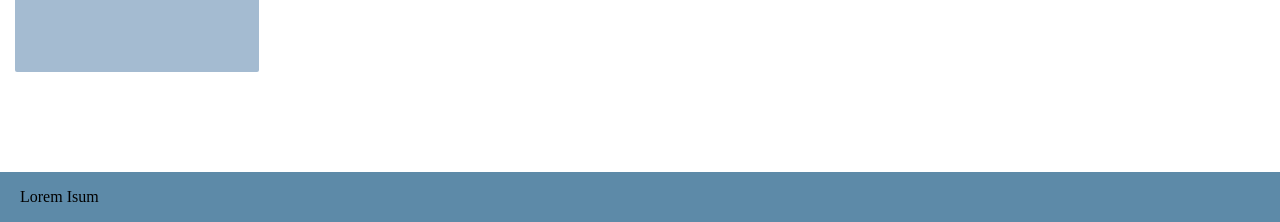
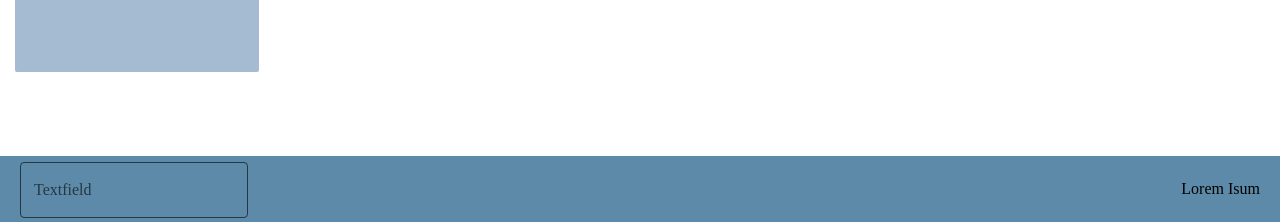
Before and after one commit to dersimoezdag/tiles_landingpage, an Eleventy site: page src/index.html in a window 1280 px wide. Shown: the part 578-800 px from the top of the page. Built offline with nearby package versions, Linux system fonts and the light colour scheme; Eleventy itself is replaced by a stand-in of ours; files that its build step writes are made by us from their sources; what eleventy-sass would draw is missing.

Commit message:
added new txtbox

```diff
--- a/src/index.html
+++ b/src/index.html
@@ -16,13 +16,6 @@
 
     <section class="main-content">
       <div class="container">
-        <!-- <div class="material-textfield">
-          <label for="username">Was suchst du?</label>
-          <input type="text" id="username" name="username" required />
-          <span class="highlight"></span>
-          <span class="bar"></span>
-        </div> -->
-
         <div class="row">
           <div class="col-xs-12 col-sm-6 col-md-4 col-xl-2">
             <div class="featureBox">
@@ -101,6 +94,12 @@
 
     <div class="footer-bar">
       <div class="footer-bar-content">
+        <div class="search">
+          <label class="pure-material-textfield-outlined">
+            <input placeholder=" " />
+            <span>Textfield</span>
+          </label>
+        </div>
         <p>Lorem Isum</p>
       </div>
     </div>
--- a/src/script/bundle.js
+++ b/src/script/bundle.js
@@ -1,6 +1,5 @@
 function start() {
-    console.log('test')
-
+  console.log('test');
 }
 
 window.onload = start();
--- a/src/style/_input.scss
+++ b/src/style/_input.scss
@@ -1,83 +1,173 @@
-.material-textfield {
-    position: relative;
-    margin-bottom: 45px;
-    max-width: 8rem;
+.pure-material-textfield-outlined {
+  --pure-material-safari-helper1: rgb(var(--pure-material-primary-rgb, 33, 150, 243));
+  position: relative;
+  display: inline-block;
+  padding-top: 6px;
+  font-size: 16px;
+  line-height: 1.5;
+  overflow: hidden;
 
-    label {
-      color: #999;
-      font-size: 18px;
-      font-weight: normal;
-      position: absolute;
-      pointer-events: none;
-      left: 5px;
-      top: 10px;
-      transition: 0.2s ease all;
-    }
+  /* Input, Textarea */
+  & > input,
+  & > textarea {
+    box-sizing: border-box;
+    margin: 0;
+    border: solid 1px; /* Safari */
+    border-color: rgba(var(--pure-material-onsurface-rgb, 0, 0, 0), 0.6);
+    border-top-color: transparent;
+    border-radius: 4px;
+    padding: 15px 13px 15px;
+    width: 100%;
+    height: inherit;
+    color: rgba(var(--pure-material-onsurface-rgb, 0, 0, 0), 0.87);
+    background-color: transparent;
+    box-shadow: none; /* Firefox */
+    font-family: inherit;
+    font-size: inherit;
+    line-height: inherit;
+    caret-color: rgb(var(--pure-material-primary-rgb, 33, 150, 243));
+    transition: border 0.2s, box-shadow 0.2s;
+  }
 
-    input {
-      font-size: 18px;
-      padding: 10px 10px 10px 5px;
-      display: block;
-      width: 100%;
-      border: none;
-      border-bottom: 1px solid $primary;
-      background-color: transparent;
-      color: $primary;
-      border-radius: 0;
-      &:focus {
-        outline: none;
-      }
-      &:valid ~ label,
-      &:focus ~ label {
-        top: -20px;
-        font-size: 14px;
-        color: $primary;
-      }
-    }
+  /* Span */
+  & > input + span,
+  & > textarea + span {
+    position: absolute;
+    top: 0;
+    left: 0;
+    display: flex;
+    border-color: rgba(var(--pure-material-onsurface-rgb, 0, 0, 0), 0.6);
+    width: 100%;
+    max-height: 100%;
+    color: rgba(var(--pure-material-onsurface-rgb, 0, 0, 0), 0.6);
+    font-size: 75%;
+    line-height: 15px;
+    cursor: text;
+    transition: color 0.2s, font-size 0.2s, line-height 0.2s;
+  }
 
-    .bar {
-      position: relative;
-      display: block;
-      width: 100%;
-      &::before {
-        content: '';
-        height: 2px;
-        width: 0;
-        bottom: 0;
-        position: absolute;
-        background: $primary;
-        transition: 0.2s ease all;
-      }
-    }
+  /* Corners */
+  & > input + span::before,
+  & > input + span::after,
+  & > textarea + span::before,
+  & > textarea + span::after {
+    content: '';
+    display: block;
+    box-sizing: border-box;
+    margin-top: 6px;
+    border-top: solid 1px;
+    border-top-color: rgba(var(--pure-material-onsurface-rgb, 0, 0, 0), 0.6);
+    min-width: 10px;
+    height: 8px;
+    pointer-events: none;
+    box-shadow: inset 0 1px transparent;
+    transition: border-color 0.2s, box-shadow 0.2s;
+  }
 
-    input:focus ~ .bar::before {
-      width: 100%;
-    }
+  & > input + span::before,
+  & > textarea + span::before {
+    margin-right: 4px;
+    border-left: solid 1px transparent;
+    border-radius: 4px 0;
+  }
 
-    .highlight {
-      position: absolute;
-      height: 60%;
-      width: 100%;
-      top: 25%;
-      left: 0;
-      pointer-events: none;
-      opacity: 0.5;
-    //   background: $primary;
-      transition: 0.2s ease all;
-    }
+  & > input + span::after,
+  & > textarea + span::after {
+    flex-grow: 1;
+    margin-left: 4px;
+    border-right: solid 1px transparent;
+    border-radius: 0 4px;
+  }
 
-    input:valid ~ .highlight,
-    input:focus ~ .highlight {
-      animation: inputHighlighter 0.3s ease;
-    }
+  /* Hover */
+  &:hover > input,
+  &:hover > textarea {
+    border-color: rgba(var(--pure-material-onsurface-rgb, 0, 0, 0), 0.87);
+    border-top-color: transparent;
+  }
 
-    @keyframes inputHighlighter {
-      from {
-        background: $primary;
-      }
-      to {
-        width: 0;
-        background: transparent;
-      }
-    }
+  &:hover > input + span::before,
+  &:hover > textarea + span::before,
+  &:hover > input + span::after,
+  &:hover > textarea + span::after {
+    border-top-color: rgba(var(--pure-material-onsurface-rgb, 0, 0, 0), 0.87);
   }
+
+  &:hover > input:not(:focus):placeholder-shown,
+  &:hover > textarea:not(:focus):placeholder-shown {
+    border-color: rgba(var(--pure-material-onsurface-rgb, 0, 0, 0), 0.87);
+  }
+
+  /* Placeholder-shown */
+  & > input:not(:focus):placeholder-shown,
+  & > textarea:not(:focus):placeholder-shown {
+    border-top-color: rgba(var(--pure-material-onsurface-rgb, 0, 0, 0), 0.6);
+  }
+
+  & > input:not(:focus):placeholder-shown + span,
+  & > textarea:not(:focus):placeholder-shown + span {
+    font-size: inherit;
+    line-height: 68px;
+  }
+
+  & > input:not(:focus):placeholder-shown + span::before,
+  & > textarea:not(:focus):placeholder-shown + span::before,
+  & > input:not(:focus):placeholder-shown + span::after,
+  & > textarea:not(:focus):placeholder-shown + span::after {
+    border-top-color: transparent;
+  }
+
+  /* Focus */
+  & > input:focus,
+  & > textarea:focus {
+    border-color: rgb(var(--pure-material-primary-rgb, 33, 150, 243));
+    border-top-color: transparent;
+    box-shadow: inset 1px 0 var(--pure-material-safari-helper1), inset -1px 0 var(--pure-material-safari-helper1), inset 0 -1px var(--pure-material-safari-helper1);
+    outline: none;
+  }
+
+  & > input:focus + span,
+  & > textarea:focus + span {
+    color: rgb(var(--pure-material-primary-rgb, 33, 150, 243));
+  }
+
+  & > input:focus + span::before,
+  & > input:focus + span::after,
+  & > textarea:focus + span::before,
+  & > textarea:focus + span::after {
+    border-top-color: var(--pure-material-safari-helper1) !important;
+    box-shadow: inset 0 1px var(--pure-material-safari-helper1);
+  }
+
+  /* Disabled */
+  & > input:disabled,
+  & > input:disabled + span,
+  & > textarea:disabled,
+  & > textarea:disabled + span {
+    border-color: rgba(var(--pure-material-onsurface-rgb, 0, 0, 0), 0.38) !important;
+    border-top-color: transparent !important;
+    color: rgba(var(--pure-material-onsurface-rgb, 0, 0, 0), 0.38);
+    pointer-events: none;
+  }
+
+  & > input:disabled + span::before,
+  & > input:disabled + span::after,
+  & > textarea:disabled + span::before,
+  & > textarea:disabled + span::after {
+    border-top-color: rgba(var(--pure-material-onsurface-rgb, 0, 0, 0), 0.38) !important;
+  }
+
+  & > input:disabled:placeholder-shown,
+  & > input:disabled:placeholder-shown + span,
+  & > textarea:disabled:placeholder-shown,
+  & > textarea:disabled:placeholder-shown + span {
+    border-top-color: rgba(var(--pure-material-onsurface-rgb, 0, 0, 0), 0.38) !important;
+  }
+
+  & > input:disabled:placeholder-shown + span::before,
+  & > input:disabled:placeholder-shown + span::after,
+  & > textarea:disabled:placeholder-shown + span::before,
+  & > textarea:disabled:placeholder-shown + span::after {
+    border-top-color: transparent !important;
+  }
+}
```
Also changed, not shown: 3 other files.
